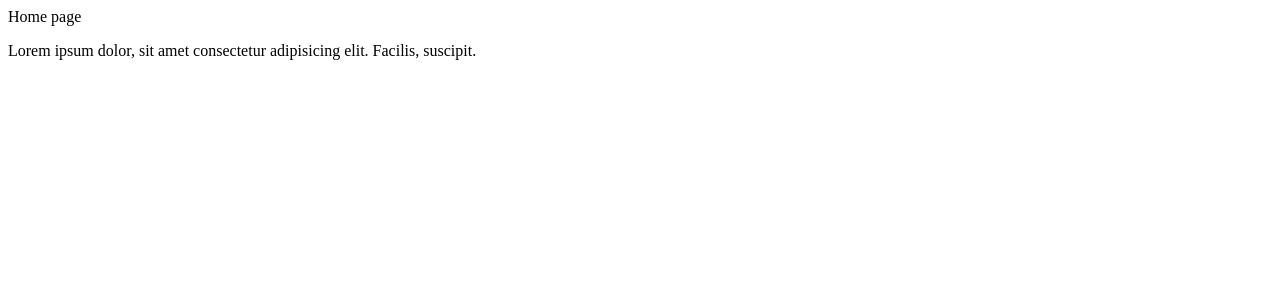
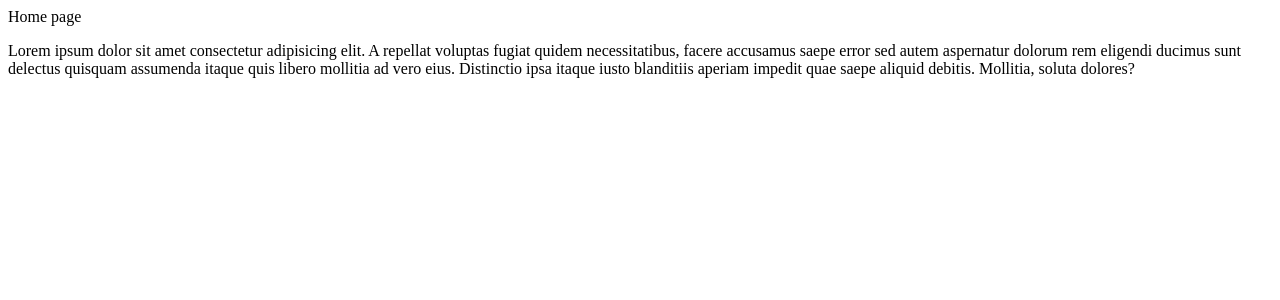
Before and after one commit to RaphealJames07/wilmergit, a React (Vite) app: page / in a window 1280 px wide. Shown: the top 300 px of the page. Built offline with nearby package versions, Linux system fonts and the light colour scheme.

Commit message:
touch homepage

```diff
--- a/src/pages/Home.jsx
+++ b/src/pages/Home.jsx
@@ -5,8 +5,12 @@ const Home = () => {
     <div>
       Home page
       <p>
-        Lorem ipsum dolor, sit amet consectetur adipisicing elit. Facilis,
-        suscipit.
+        Lorem ipsum dolor sit amet consectetur adipisicing elit. A repellat
+        voluptas fugiat quidem necessitatibus, facere accusamus saepe error sed
+        autem aspernatur dolorum rem eligendi ducimus sunt delectus quisquam
+        assumenda itaque quis libero mollitia ad vero eius. Distinctio ipsa
+        itaque iusto blanditiis aperiam impedit quae saepe aliquid debitis.
+        Mollitia, soluta dolores?
       </p>
     </div>
   );
```
